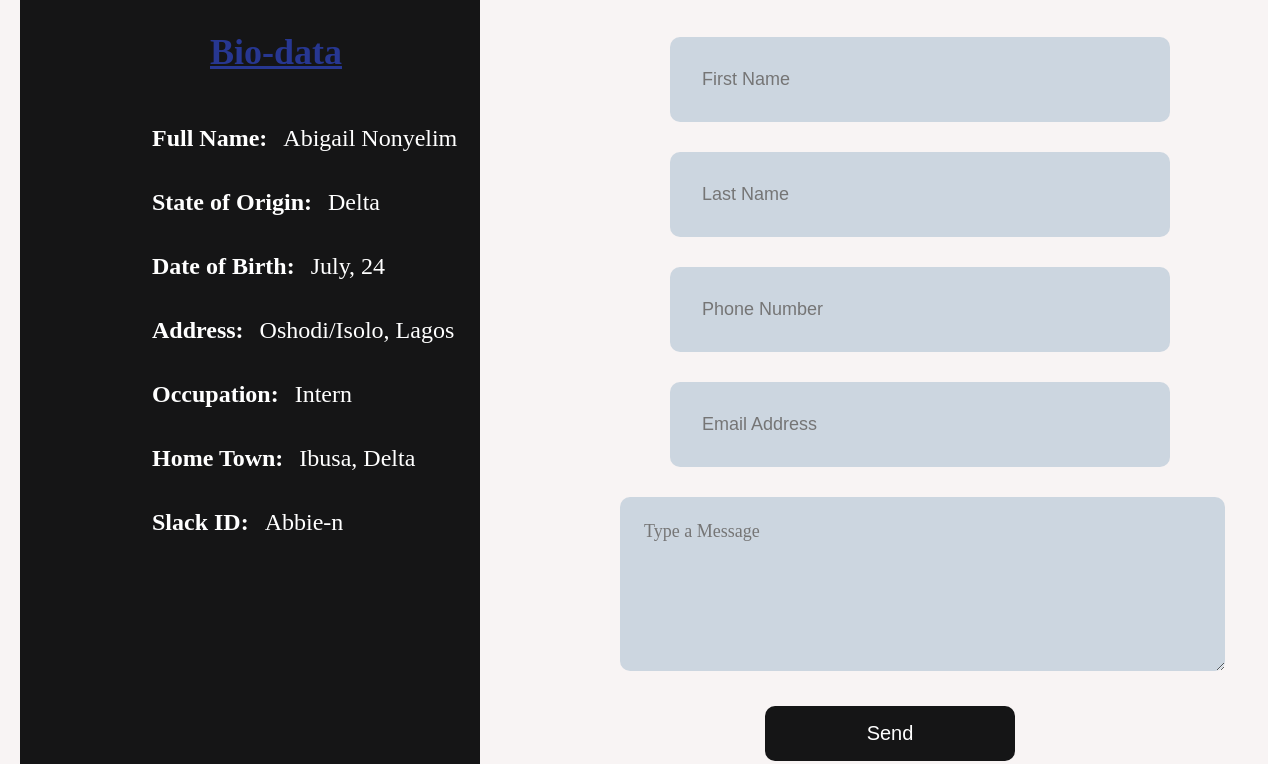
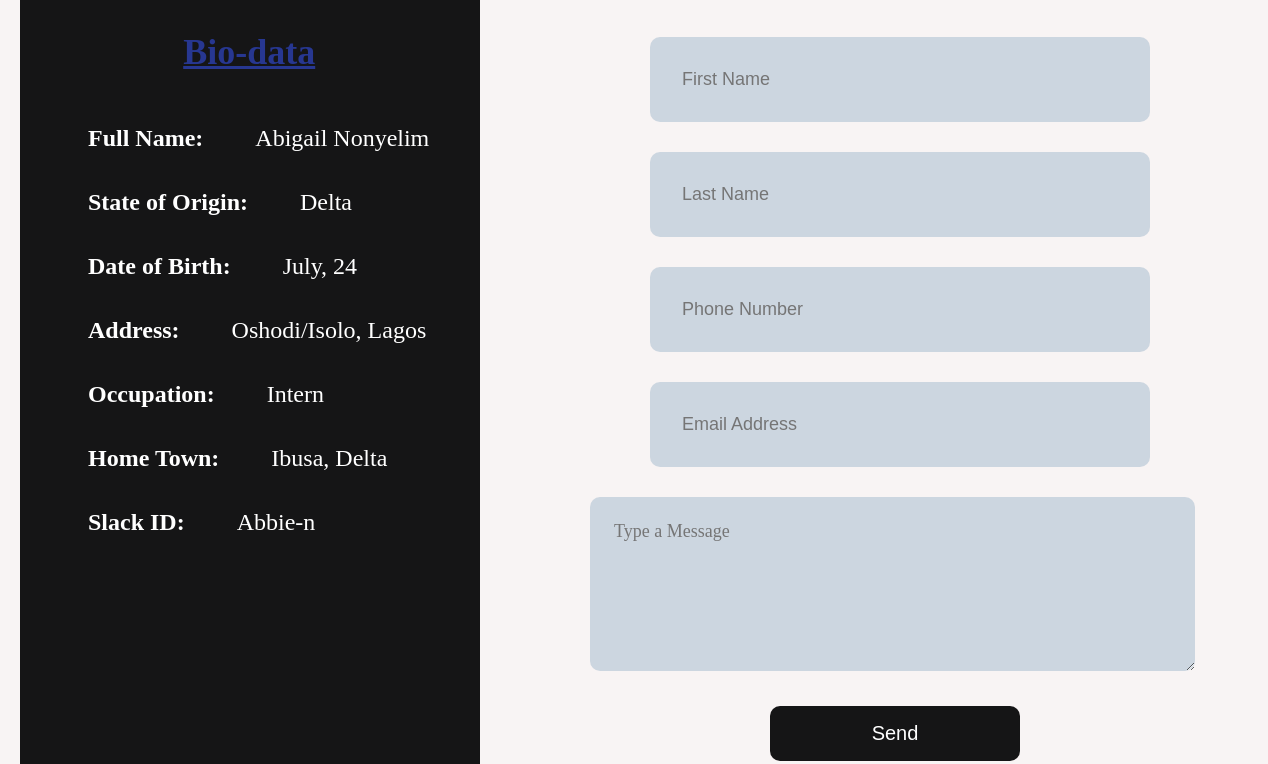
Before and after one commit to Abbie-n/Personal-Page, a plain HTML site: page index.html in a window 1536 px wide. Shown: the part 444-1208 px from the top of the page, without its empty margins (0-1268 px from the left). Drawn offline with Linux system fonts and the light colour scheme.

Commit message:
new layout mobile responsive test 5(missed 4)

```diff
--- a/main.css
+++ b/main.css
@@ -220,6 +220,13 @@ and (-webkit-min-device-pixel-ratio: 1){
         line-height: 4rem;
         text-align: left;
         margin-top: 90px;
+        margin-left: -70px;
+
+    }
+    .bio-data {
+        margin-left: 44%;
+        margin-top: 20px;
+        margin-bottom: -2px;
     }
 
     .heading {
@@ -230,9 +237,10 @@ and (-webkit-min-device-pixel-ratio: 1){
         font-size: 25px;
     }
 
-    .items {
-        padding: 1rem;
-        margin-left: 0px;
+    .info-items {
+        padding: 2rem;
+        font-weight: normal;
+        margin-left: 20px;
     }
 
     #section-b {
@@ -259,15 +267,15 @@ and (-webkit-min-device-pixel-ratio: 1){
         min-width: 500px;
         font-size: 18px;
     }#firstname {
-        margin-left: 170px;
+        margin-left: 150px;
     }#lastname {
-        margin-left: 170px;
+        margin-left: 150px;
     }
     #phone {
-        margin-left: 170px;
+        margin-left: 150px;
     }
     #email {
-        margin-left: 170px;
+        margin-left: 150px;
     }
 
     label {
@@ -278,7 +286,7 @@ and (-webkit-min-device-pixel-ratio: 1){
         font-family: inherit;
         font-size: 18px;
         min-width: 605px;
-        margin-left: 120px;
+        margin-left: 90px;
     }
     textarea::placeholder {
         font-family: serif;
@@ -288,7 +296,7 @@ and (-webkit-min-device-pixel-ratio: 1){
 
     .btn {
         margin-top: 20px;
-        margin-left: 265px;
+        margin-left: 270px;
         text-align: center;
     }
 
```
